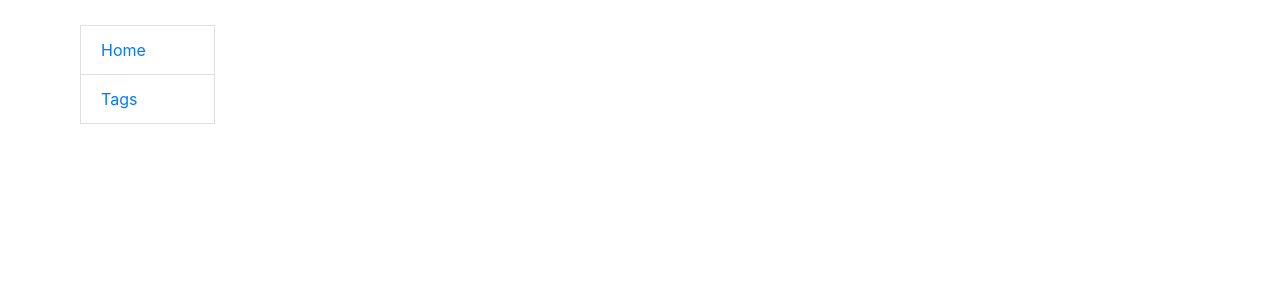
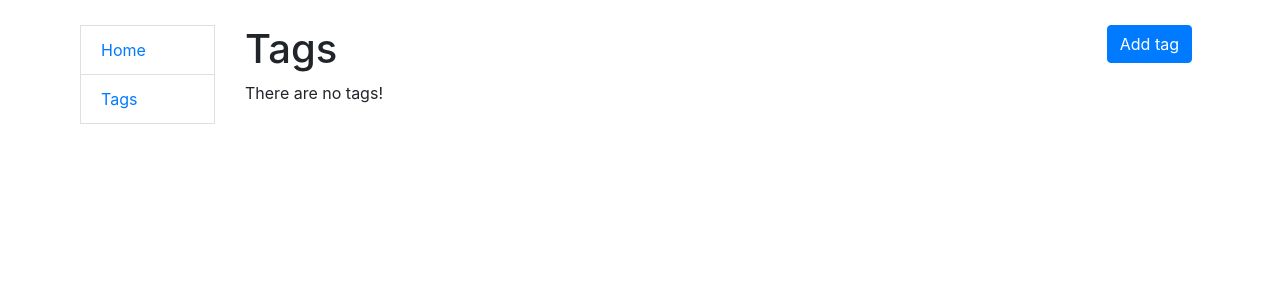
Before and after one commit to oksana0410/todo-list, a Django app: page /tags/ in a window 1280 px wide. Before the commit the part shown is almost empty. Shown: the top 300 px of the page. Run offline with Django 4.2, Linux system fonts and the light colour scheme; data that the repository does not hold is empty.

Commit message:
Add more templates

```diff
--- a/tasks/views.py
+++ b/tasks/views.py
@@ -32,7 +32,6 @@ class TaskDeleteView(generic.DeleteView):
     success_url = reverse_lazy("task:task-list")
 
 
-
 class TagCreateView(generic.CreateView):
     model = Tag
     fields = "__all__"
--- a/templates/tasks/tag_list.html
+++ b/templates/tasks/tag_list.html
@@ -1,4 +1,29 @@
 {% extends "base.html" %}
 
 {% block content %}
+  <h1>
+    Tags
+    <a href="{% url 'tasks:tag-create' %}" class="btn btn-primary float-right mr-5">
+      Add tag
+    </a>
+  </h1>
+
+  {% if tag_list %}
+    <table class="table">
+      <tr>
+        <th>Tag</th>
+        <th>Update</th>
+        <th>Delete</th>
+      </tr>
+      {% for tag in tag_list %}
+        <tr>
+          <td>{{ tag.name }}</td>
+          <td><a href="{% url "tasks:tag-update" pk=tag.id %}" class="btn btn-secondary">Update</a></td>
+          <td><a href="{% url "tasks:task-delete" pk=tag.id %}" class="btn btn-danger">Delete</a></td>
+        </tr>
+      {% endfor %}
+    </table>
+  {% else %}
+    <p>There are no tags!</p>
+  {% endif %}
 {% endblock %}
```
